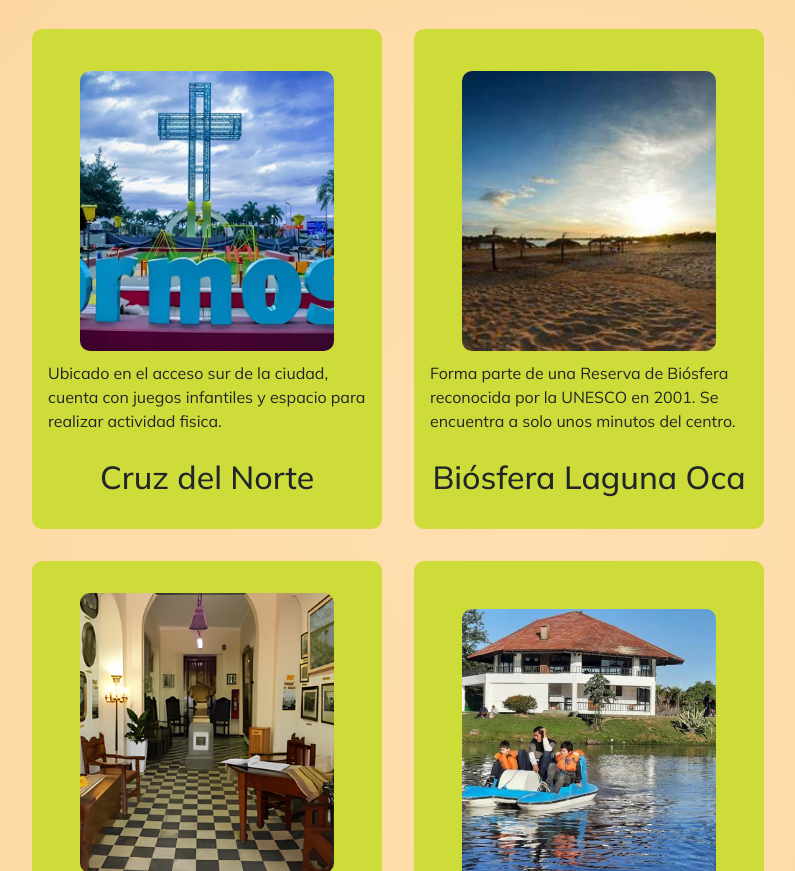
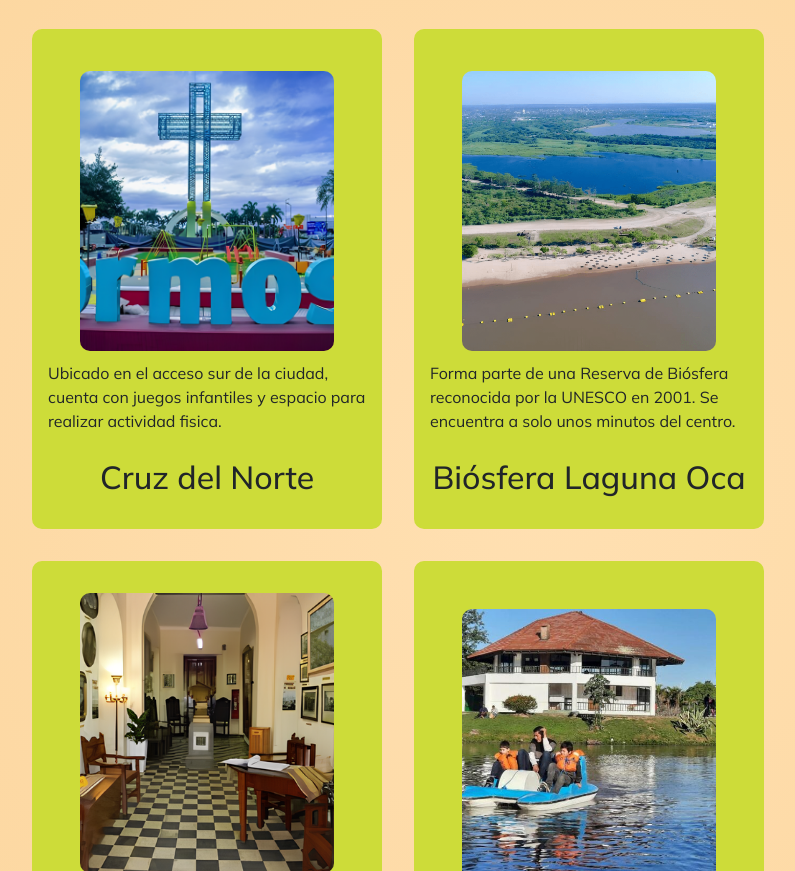
Before and after one commit to Mcomezana/proyecto_42980, a website: page pages/actividades.html in a window 1280 px wide. Shown: the part 1817-2688 px from the top of the page, without its empty margins (100-895 px from the left). Drawn offline with nearby package versions, Linux system fonts and the light colour scheme.

Commit message:
modif una imagen en pag actividades

```diff
--- a/pages/actividades.html
+++ b/pages/actividades.html
@@ -130,7 +130,7 @@
                     </div>
                     <div class="col-4 hijoGaleriaActividad">
 
-                        <img src="../assets/img/fotos/lag oca4.png" alt="costa de la laguna">
+                        <img src="../assets/img/fotos/lagOca mej (1).png" alt="costa de la laguna">
                         <p> Forma parte de una Reserva de Biósfera reconocida por la UNESCO en 2001. Se encuentra a solo unos minutos del centro.</p>
                         <h2 class="text-center">Biósfera Laguna Oca</h2>
 
```
Also changed, not shown: assets/img/fotos/lagOca mej (1).png (added), assets/img/fotos/lagOca mej (2).png (added), 1 other file.
